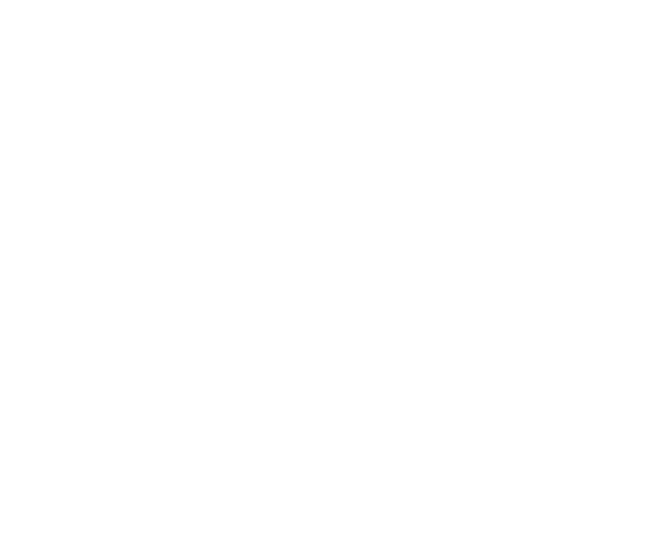
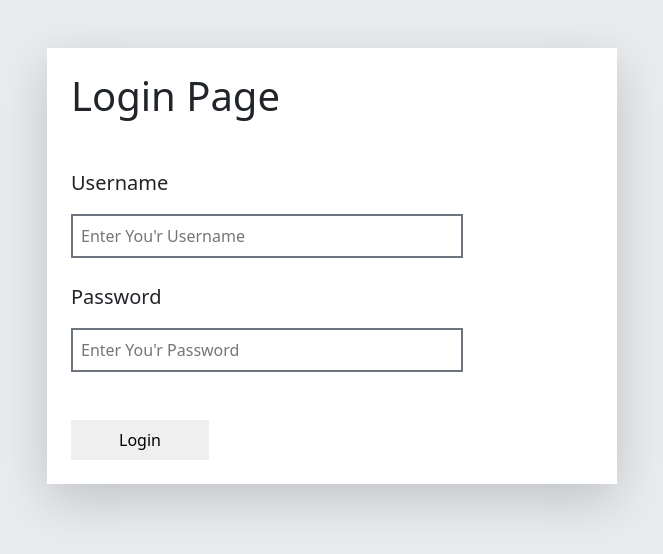
Before and after one commit to mahan-maleki/weblog_system, a website: page login.html in a window 1280 px wide. Shown: the whole page, without its empty margins (308-971 px from the left). Drawn offline with nearby package versions, Linux system fonts and the light colour scheme.

Commit message:
create an template for login page

```diff
--- a/login.html
+++ b/login.html
@@ -9,8 +9,31 @@
         integrity="sha384-sRIl4kxILFvY47J16cr9ZwB07vP4J8+LH7qKQnuqkuIAvNWLzeN8tE5YBujZqJLB" crossorigin="anonymous">
 </head>
 
-<body>
-
+<body class="bg-body-secondary font-">
+    <div class="container">
+        <div class="row">
+            <div class="col-6 mx-auto mt-5 p-4 bg-white shadow-lg">
+                <form action="http://localhost:3000/login" method="get">
+                    <div class="col-12 mb-5">
+                        <h1>Login Page</h1>
+                    </div>
+                    <div class="col-12">
+                        <label for="username_input" class="mb-3 fs-5">Username</label><br>
+                        <input type="text" id="username_input" name="username"
+                            class="p-2 w-75 border border-2 border-secondary" placeholder="Enter You'r Username">
+                    </div>
+                    <div class="col-12 mt-4">
+                        <label for="password_input" class="mb-3 fs-5">Password</label><br>
+                        <input type="password" id="password_input" name="password"
+                            class="p-2 w-75 border border-2 border-secondary" placeholder="Enter You'r Password">
+                    </div>
+                    <div class="col-12 mt-5">
+                        <button class="px-5 py-2 border-0">Login</button>
+                    </div>
+                </form>
+            </div>
+        </div>
+    </div>
 </body>
 
 </html>
```
